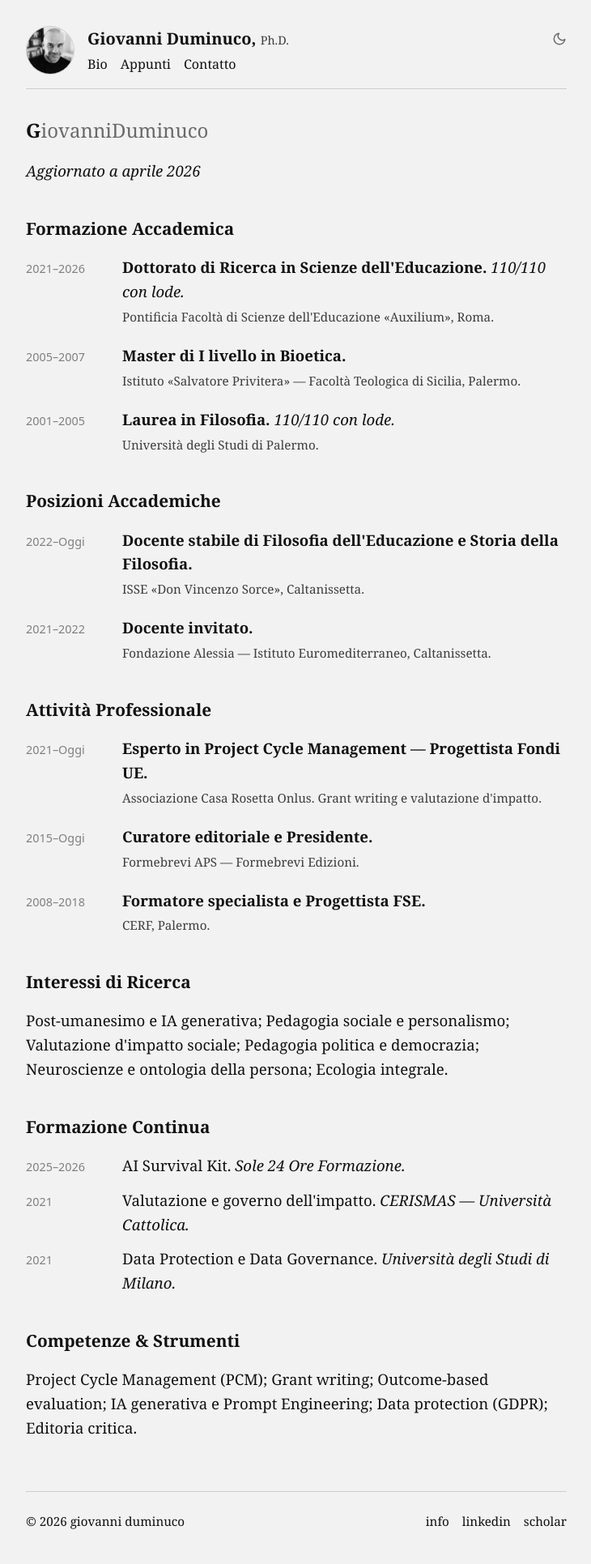
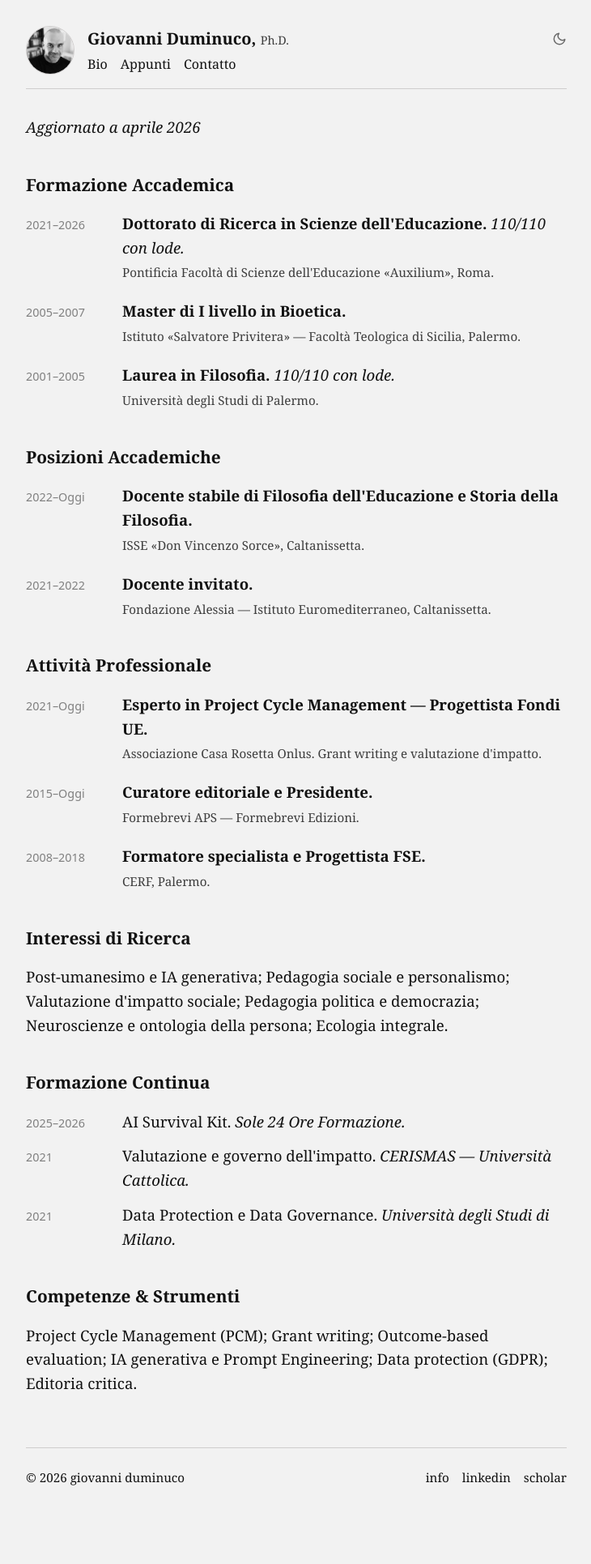
Before and after one commit to dumgio/dumgio.github.io, a Jekyll site: the page built from bio.md, in a window 1280 px wide. Shown: the whole page at 81% size, without its empty margins (274-1004 px from the left). Built offline with Jekyll 4.4.1, drawn with Linux system fonts in a browser that asks for light colours; some web fonts are replaced; after the commit the page ends 1876 px from its top, so only the background shows below that.

Commit message:
Update bio.md

```diff
--- a/bio.md
+++ b/bio.md
@@ -4,9 +4,7 @@ title: Info & CV | Giovanni Duminuco
 ---
 
 <section class="cv-container">
-
-    <h1 class="logo">G<span>iovanniDuminuco</span></h1>
-    <p><em>Aggiornato a aprile 2026</em></p>
+        <p><em>Aggiornato a aprile 2026</em></p>
 
     <h2 id="formazione">Formazione Accademica</h2>
     <div class="post-list">
```
